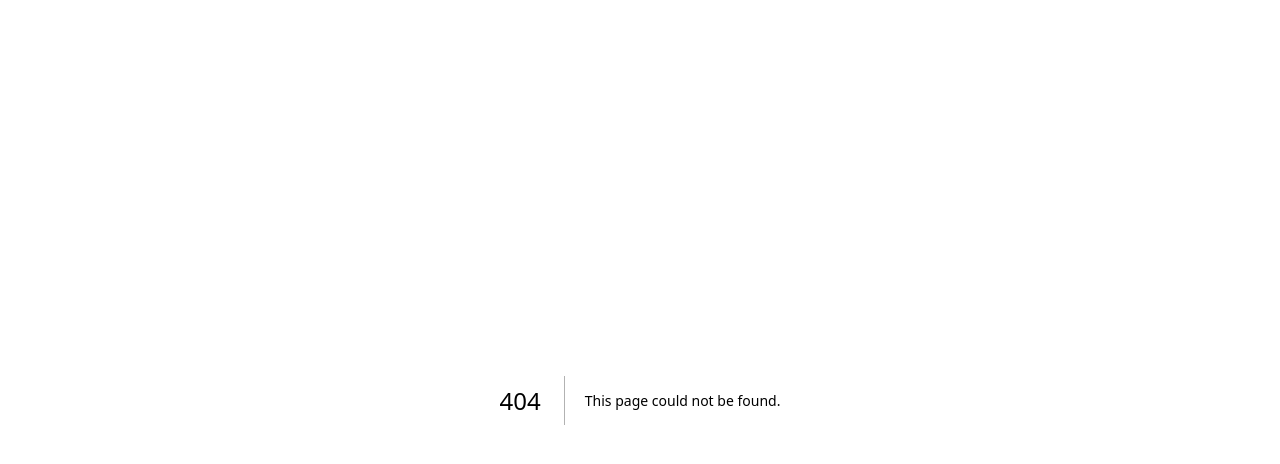
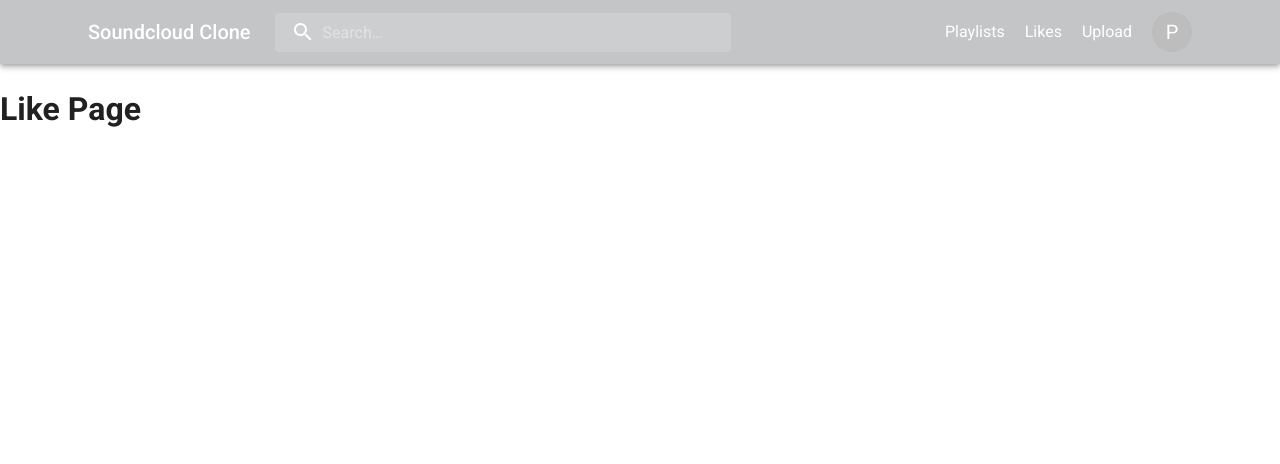
Before and after one commit to buidangphuc/learnnextjs, a Next.js app: page /like in a window 1280 px wide. Before the commit this address had no page. Shown: the top 464 px of the page. Built offline with nearby package versions, Linux system fonts and the light colour scheme.

Commit message:
video 93

```diff
--- a/src/app/layout.tsx
+++ b/src/app/layout.tsx
@@ -1,4 +1,4 @@
-
+import AppHeader from '@/components/header/app.header';
 import ThemeRegistry from '@/components/theme-registry/theme.registry';
 
 export default function RootLayout({ children }: { children: React.ReactNode }) {
@@ -6,6 +6,7 @@
     <html lang="en">
       <body>
         <ThemeRegistry>
+          <AppHeader />
           {children}
         </ThemeRegistry>
       </body>
--- /dev/null
+++ b/src/app/like/page.tsx
@@ -0,0 +1,8 @@
+const LikePage = () => {
+    return (
+        <div>
+            <h1>Like Page</h1>
+        </div>
+    );
+};
+export default LikePage;
--- a/src/app/page.tsx
+++ b/src/app/page.tsx
@@ -3,8 +3,7 @@
 export default function HomePage() {
   return (
     <div>
-      <AppHeader />
-
+      <div>HomePage</div>
     </div>
   );
 }
--- a/src/components/header/app.header.tsx
+++ b/src/components/header/app.header.tsx
@@ -19,6 +19,7 @@
 import Container from "@mui/material/Container";
 import Avatar from '@mui/material/Avatar';
 import Link from "next/link";
+import { useRouter } from "next/navigation";
 //styled-component
 const Search = styled("div")(({ theme }) => ({
   position: "relative",
@@ -62,6 +63,7 @@
 }));
 
 export default function AppHeader() {
+  const router = useRouter();
   const [anchorEl, setAnchorEl] = React.useState<null | HTMLElement>(null);
   const [mobileMoreAnchorEl, setMobileMoreAnchorEl] =
     React.useState<null | HTMLElement>(null);
@@ -181,6 +183,7 @@
               noWrap
               component="div"
               sx={{ display: { xs: "none", sm: "block" } }}
+              onClick={() => router.push("/")}
             >
               Soundcloud Clone
             </Typography>
```
